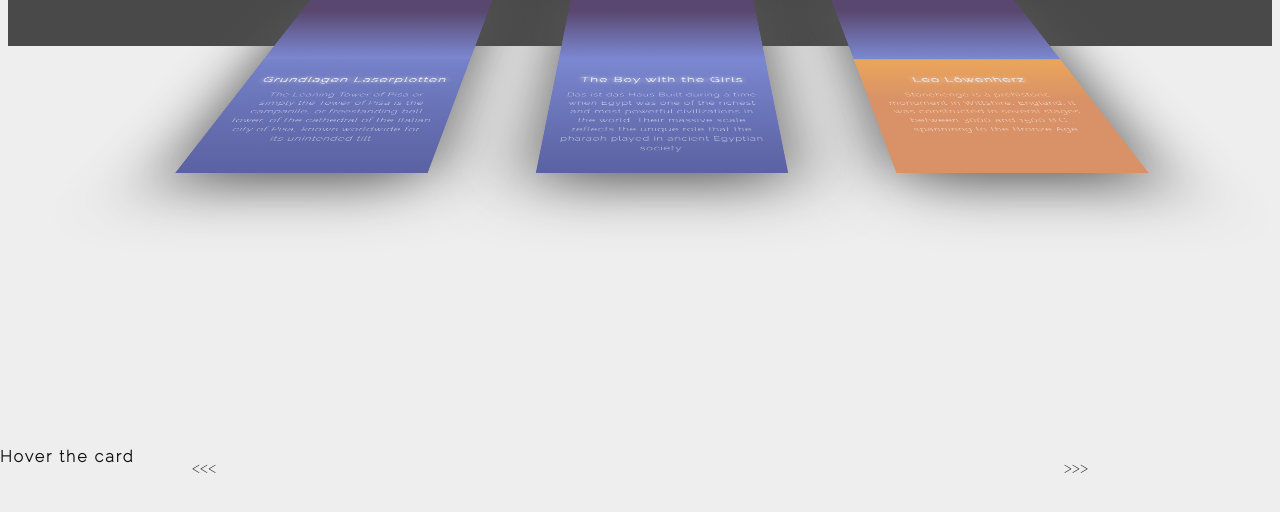
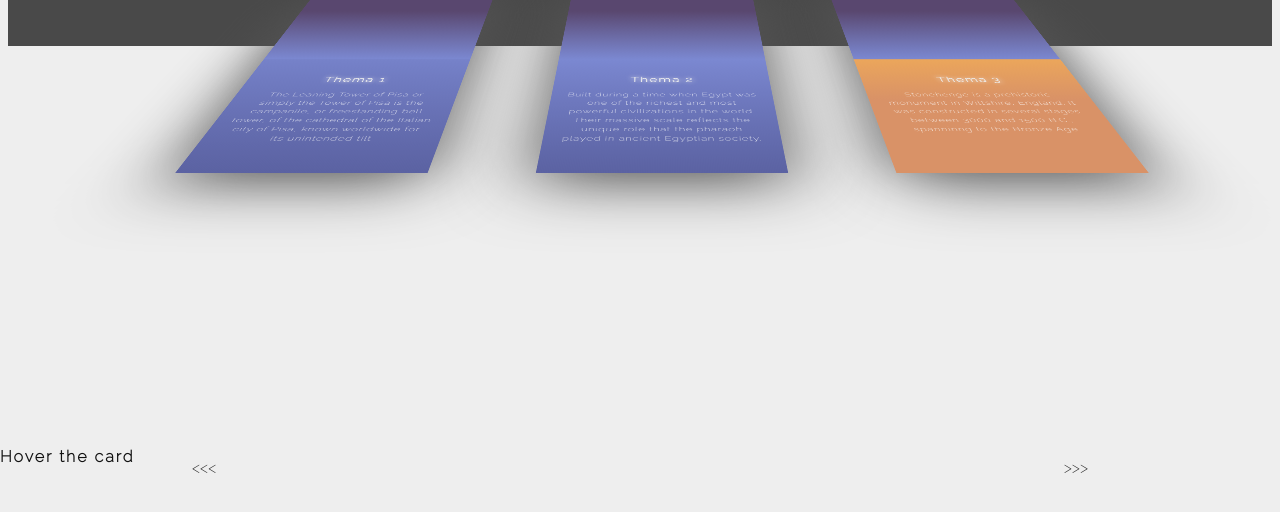
Before and after one commit to AGerding/GitHub-Pages-Test, a plain HTML site: page index.html in a window 1280 px wide. Shown: the part 262-774 px from the top of the page. Drawn offline with Linux system fonts and the light colour scheme.

Commit message:
Update index.html

```diff
--- a/index.html
+++ b/index.html
@@ -32,8 +32,8 @@
 
       		<div class="story" id="story_mid">
       			  <div class="info">
-        			      <h3>The Boy with the Girls</h3>
-        			      <p> Das ist das Haus Built during a time when Egypt was one of the richest and most powerful civilizations in the world. Their massive scale reflects the unique role that the pharaoh played in ancient Egyptian society.</p>
+        			      <h3>Thema 2</h3>
+        			      <p>Built during a time when Egypt was one of the richest and most powerful civilizations in the world. Their massive scale reflects the unique role that the pharaoh played in ancient Egyptian society.</p>
         			</div>
       	   </div>
       	</section>
@@ -48,7 +48,7 @@
 
     		<div class="story" id="story_right">
     			<div class="info">
-    				<h3>Leo Löwenherz</h3>
+    				<h3>Thema 3</h3>
     			<p> Stonehenge is a prehistoric monument in Wiltshire, England. It was constructed in several stages between 3000 and 1500 B.C., spanninng to the Bronze Age.</p>
     			</div>
     		</div>
@@ -64,7 +64,7 @@
 
     		<div class="story" id="story_left">
     			<div class="info">
-      			<h3>Grundlagen Laserplotten</h3>
+      			<h3>Thema 1</h3>
       			<p> The Leaning Tower of Pisa or simply the Tower of Pisa is the campanile, or freestanding bell tower, of the cathedral of the Italian city of Pisa, known worldwide for its unintended tilt</p>
     			</div>
     		</div>
```
